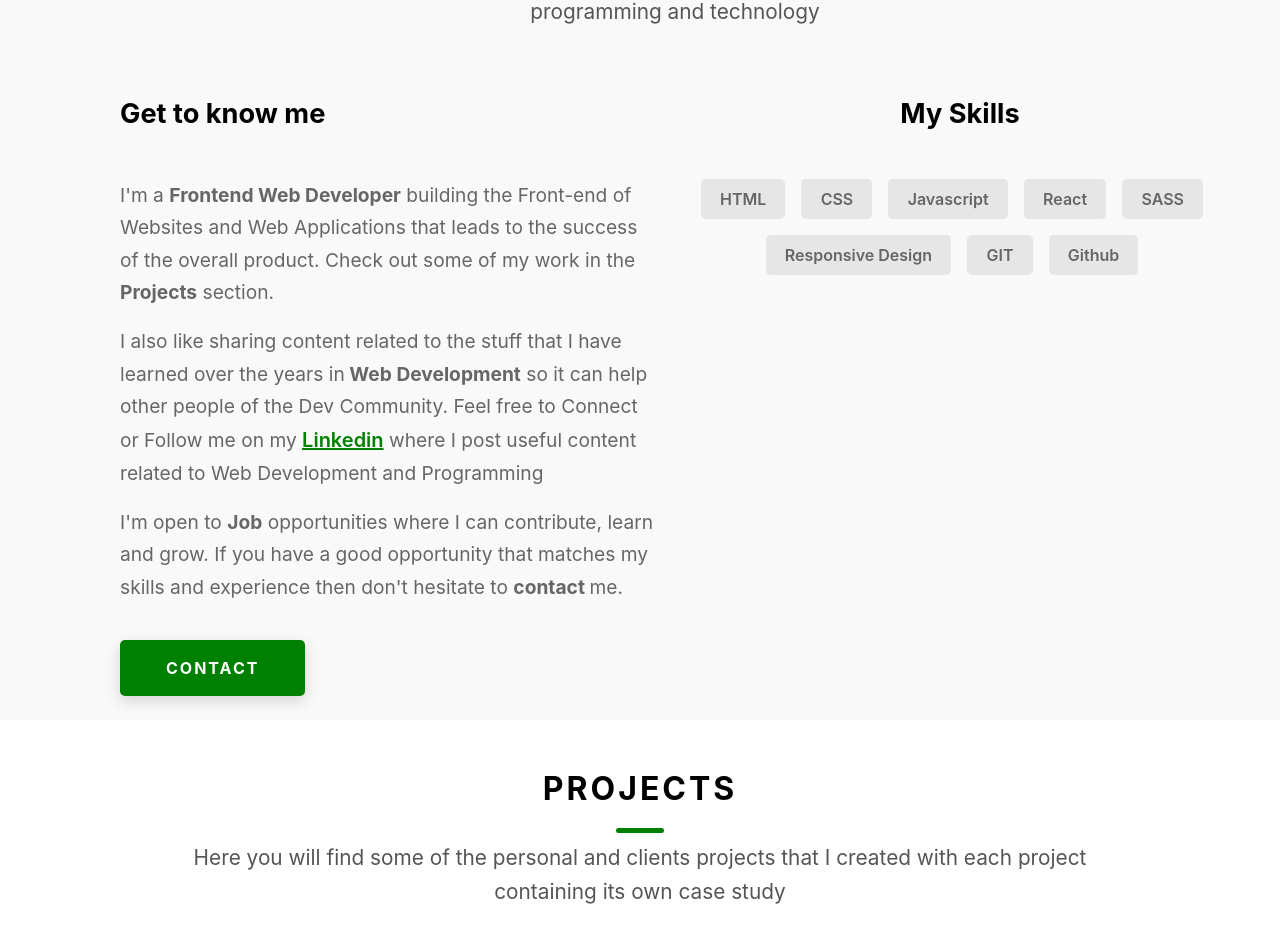
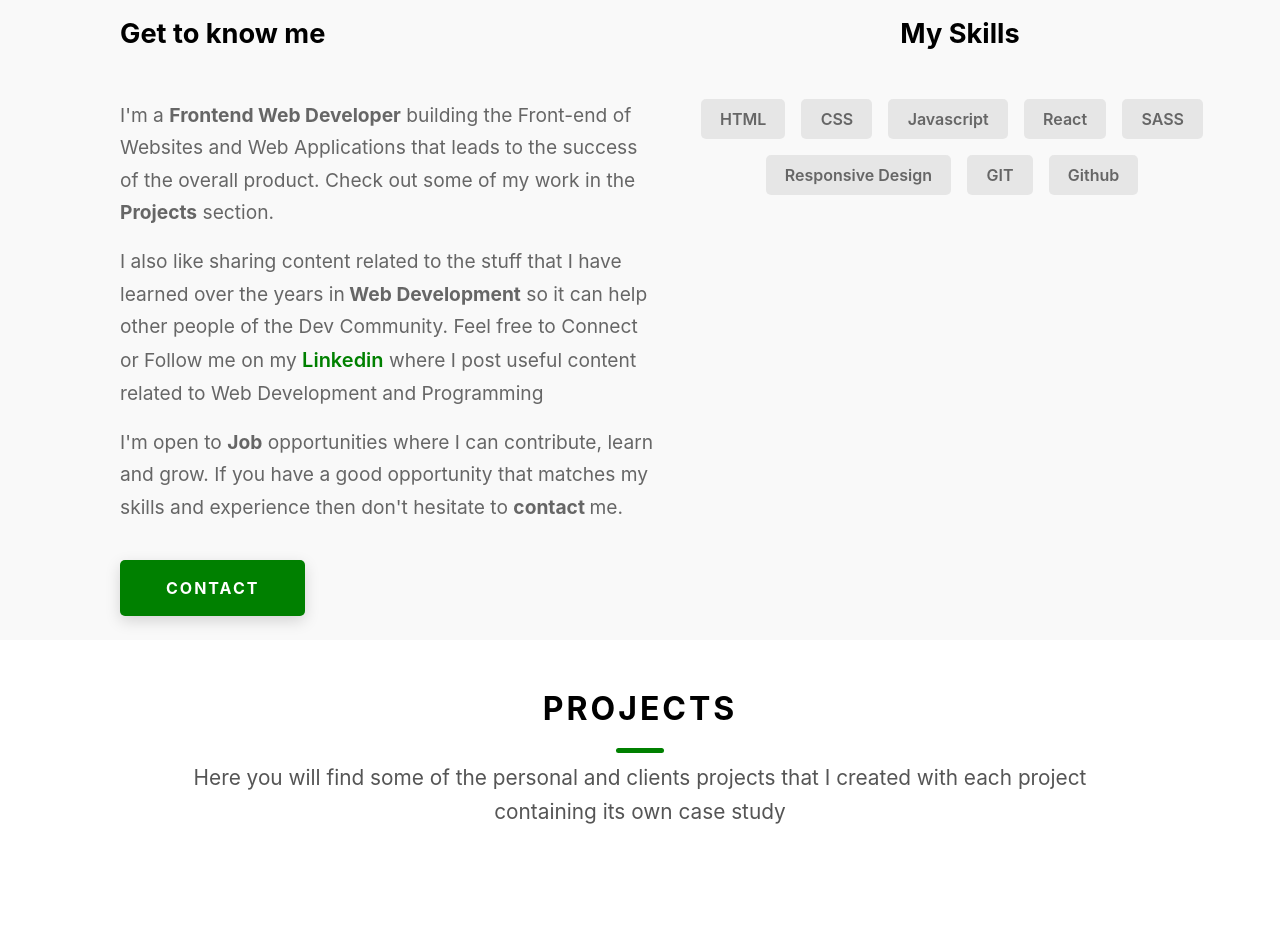
Before and after one commit to hamzazaka/Hamza-Portfolio, a React (Create React App) app in the folder portfolio-app/: page / in a window 1280 px wide. Shown: the part 1056-1999 px from the top of the page. Built offline with nearby package versions, Linux system fonts and the light colour scheme.

Commit message:
making minor changes in CSS

```diff
--- a/portfolio-app/src/App.css
+++ b/portfolio-app/src/App.css
@@ -126,7 +126,7 @@
     /* background-color: red; */
     padding-top: 90px;
     padding-left: 40px;
-    height: 100vh;
+    height: 90vh;
     /* background-image: linear-gradient(rgba(0,0,0,0.75),rgba(0,0,0,0.75)) */
 
 }
@@ -412,7 +412,7 @@
     margin-bottom: 3rem;
 }
 
-.my-skills a{
+.my-skills p{
   padding: 0.5rem 1.2rem;
   display: flex;
   display: inline-block;
@@ -431,7 +431,7 @@
   color: green;
   font-size: 20px;
   font-weight: 600;
-  text-decoration: underline;
+  /* text-decoration: underline; */
 }
 .p-linkedin:hover{
   text-decoration: underline;
--- a/portfolio-app/src/components/Aboutme.js
+++ b/portfolio-app/src/components/Aboutme.js
@@ -19,14 +19,14 @@ export default function Aboutme() {
                 </div>
                 <div className="col-md-6 my-skills">
                     <h2>My Skills</h2>
-                    <a href="">HTML</a>
-                    <a href="">CSS</a>
-                    <a href="">Javascript</a>
-                    <a href="">React</a>
-                    <a href="">SASS</a>
-                    <a href="">Responsive Design</a>
-                    <a href="">GIT</a>
-                    <a href="">Github</a>
+                    <p href="">HTML</p>
+                    <p href="">CSS</p>
+                    <p href="">Javascript</p>
+                    <p href="">React</p>
+                    <p href="">SASS</p>
+                    <p href="">Responsive Design</p>
+                    <p href="">GIT</p>
+                    <p href="">Github</p>
                 </div>
             </div>
         </div>
--- a/portfolio-app/src/components/Projects.js
+++ b/portfolio-app/src/components/Projects.js
@@ -7,7 +7,9 @@ export default function Projects() {
             <h1>Projects</h1>
             <p>Here you will find some of the personal and clients projects that I created with each project containing its own case study</p>
             </div>
+            <div className="row">
 
+            </div>
         </div>
     )
 }
```
